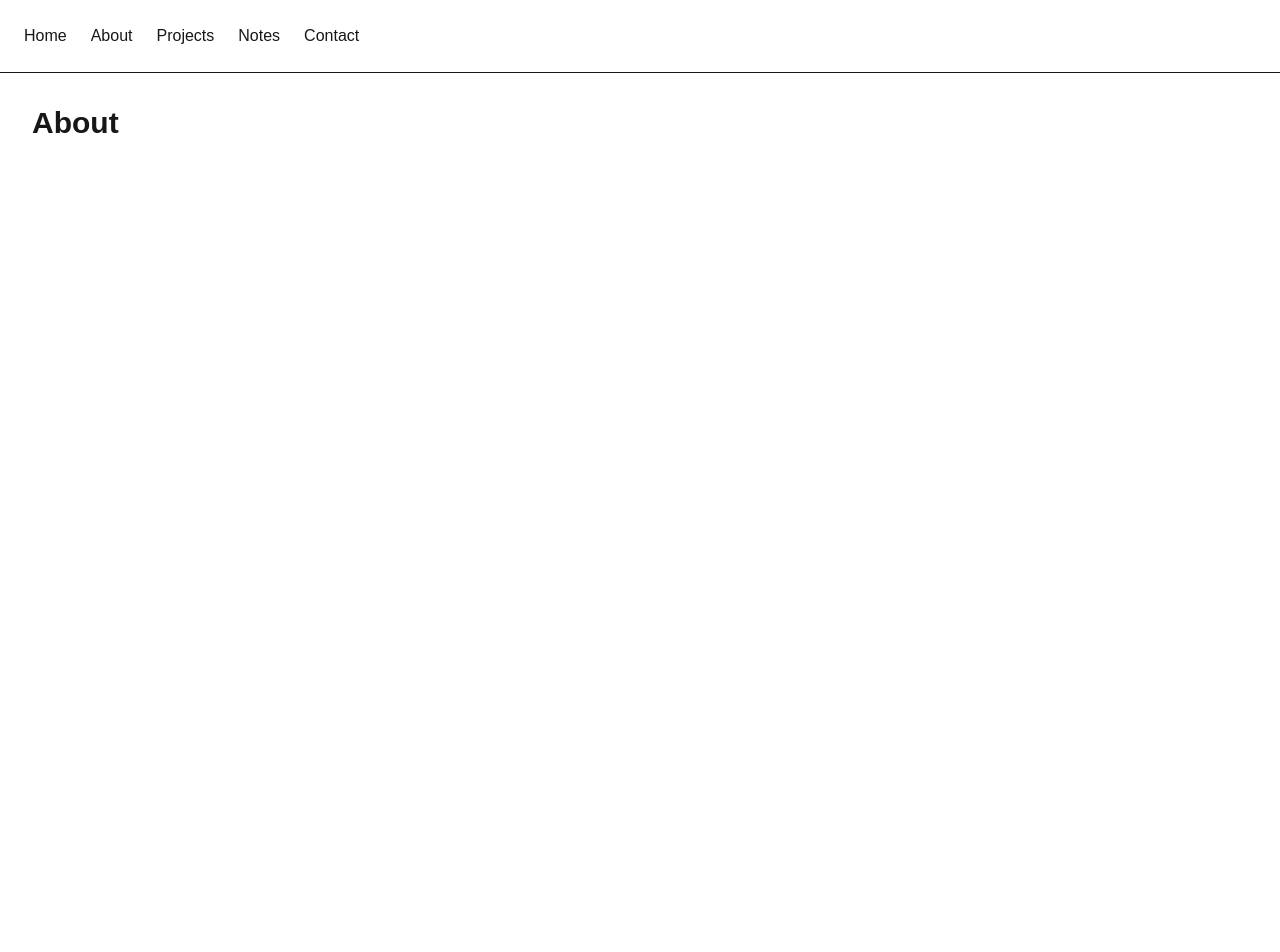
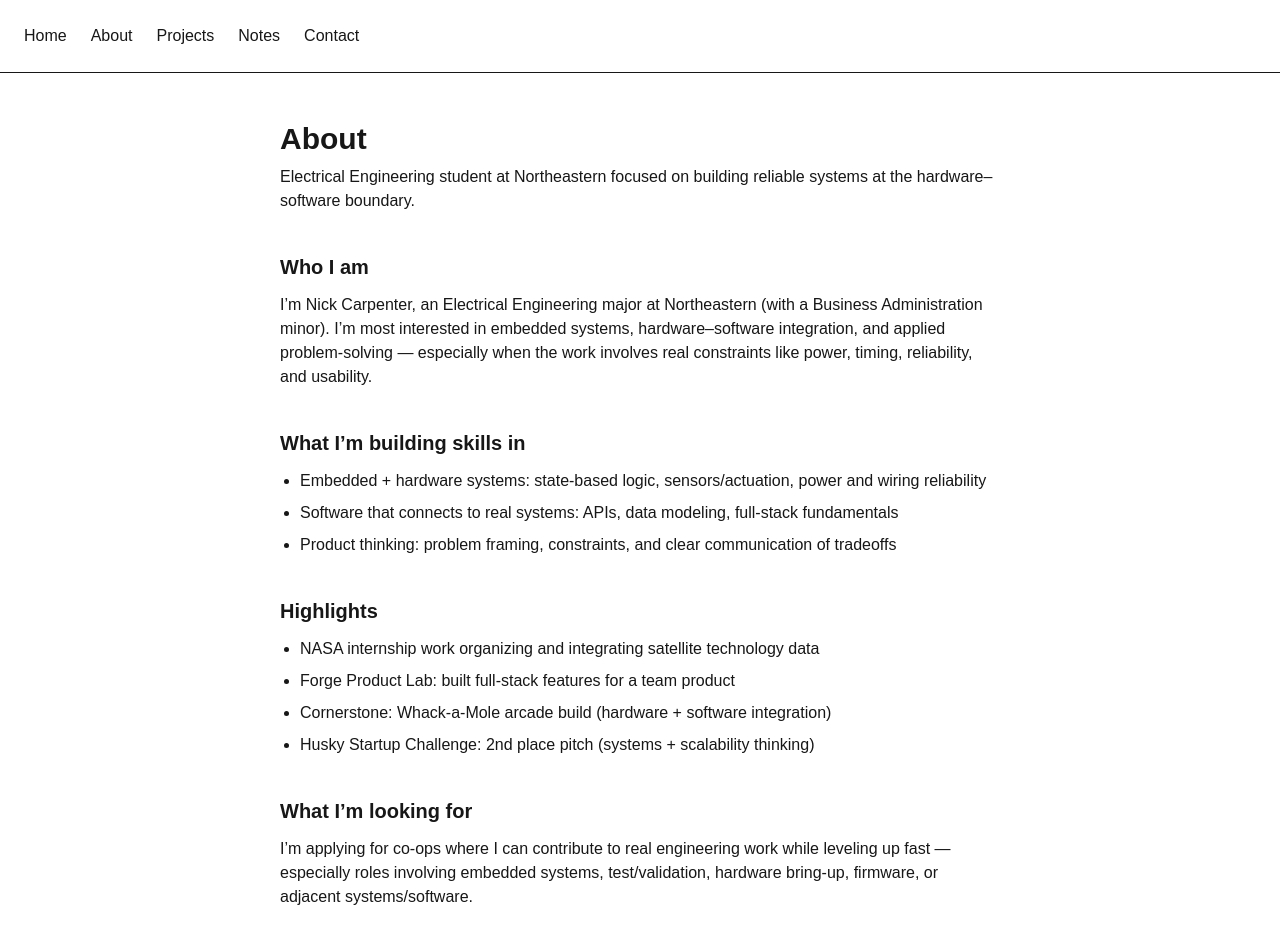
Before and after one commit to nickc32849/personal_website, a Next.js app: page /about in a window 1280 px wide. Shown: the top 952 px of the page. Before the commit the page ends 800 px from the top, so only its background shows below. Built offline with nearby package versions, Linux system fonts and the light colour scheme.

Commit message:
Add About page

```diff
--- a/app/about/page.tsx
+++ b/app/about/page.tsx
@@ -1,7 +1,77 @@
-export default function Page() {
-    return (
-        <main className="p-8">
-            <h1 className="text-3xl font-bold">About</h1>
-        </main>
-    );
+import Link from "next/link";
+
+export default function AboutPage() {
+  return (
+    <main className="mx-auto max-w-3xl px-6 py-12">
+      <header className="space-y-2">
+        <h1 className="text-3xl font-semibold">About</h1>
+        <p className="text-base">
+          Electrical Engineering student at Northeastern focused on building reliable
+          systems at the hardware–software boundary.
+        </p>
+      </header>
+
+      <section className="mt-10 space-y-10">
+        <div className="space-y-3">
+          <h2 className="text-xl font-semibold">Who I am</h2>
+          <p>
+            I’m Nick Carpenter, an Electrical Engineering major at Northeastern (with a
+            Business Administration minor). I’m most interested in embedded systems,
+            hardware–software integration, and applied problem-solving — especially when
+            the work involves real constraints like power, timing, reliability, and
+            usability.
+          </p>
+        </div>
+
+        <div className="space-y-3">
+          <h2 className="text-xl font-semibold">What I’m building skills in</h2>
+          <ul className="list-disc space-y-2 pl-5">
+            <li>
+              <span className="font-medium">Embedded + hardware systems:</span> state-based
+              logic, sensors/actuation, power and wiring reliability
+            </li>
+            <li>
+              <span className="font-medium">Software that connects to real systems:</span>{" "}
+              APIs, data modeling, full-stack fundamentals
+            </li>
+            <li>
+              <span className="font-medium">Product thinking:</span> problem framing,
+              constraints, and clear communication of tradeoffs
+            </li>
+          </ul>
+        </div>
+
+        <div className="space-y-3">
+          <h2 className="text-xl font-semibold">Highlights</h2>
+          <ul className="list-disc space-y-2 pl-5">
+            <li>NASA internship work organizing and integrating satellite technology data</li>
+            <li>Forge Product Lab: built full-stack features for a team product</li>
+            <li>Cornerstone: Whack-a-Mole arcade build (hardware + software integration)</li>
+            <li>Husky Startup Challenge: 2nd place pitch (systems + scalability thinking)</li>
+          </ul>
+        </div>
+
+        <div className="space-y-3">
+          <h2 className="text-xl font-semibold">What I’m looking for</h2>
+          <p>
+            I’m applying for co-ops where I can contribute to real engineering work while
+            leveling up fast — especially roles involving embedded systems, test/validation,
+            hardware bring-up, firmware, or adjacent systems/software.
+          </p>
+        </div>
+
+        <div className="space-y-4">
+          <h2 className="text-xl font-semibold">Links</h2>
+          <div className="flex flex-wrap gap-4">
+            <Link href="/projects" className="underline">
+              View Projects
+            </Link>
+            <Link href="/contact" className="underline">
+              Contact
+            </Link>
+          </div>
+        </div>
+      </section>
+    </main>
+  );
 }
--- a/app/page.tsx
+++ b/app/page.tsx
@@ -3,6 +3,9 @@ import ProjectCard from "@/app/components/ProjectCard";
 import { projects } from "@/app/data/projects";
 
 export default function HomePage() {
+  const featuredSlugs = ["whack-a-mole", "nasa"];
+  const featuredProjects = projects.filter((p) => featuredSlugs.includes(p.slug));
+
   return (
     <main className="mx-auto max-w-3xl px-6 py-16 space-y-12">
       {/* Hero */}
@@ -13,13 +16,20 @@ export default function HomePage() {
           hardware–software integration, and applied problem-solving.
         </p>
 
-        <div className="flex gap-4 pt-2">
+        <div className="flex flex-wrap gap-4 pt-2">
           <Link href="/projects" className="underline">
-            View Projects
+            Projects
+          </Link>
+          <Link href="/about" className="underline">
+            About
           </Link>
           <Link href="/contact" className="underline">
             Contact
           </Link>
+          {/* Optional: add this once you create /resume */}
+          {/* <Link href="/resume" className="underline">
+            Resume
+          </Link> */}
         </div>
       </section>
 
@@ -28,7 +38,7 @@ export default function HomePage() {
         <h2 className="text-2xl font-semibold">Featured Projects</h2>
 
         <div className="space-y-4">
-          {projects.slice(0, 2).map((project) => (
+          {featuredProjects.map((project) => (
             <ProjectCard
               key={project.slug}
               href={`/projects/${project.slug}`}
```
